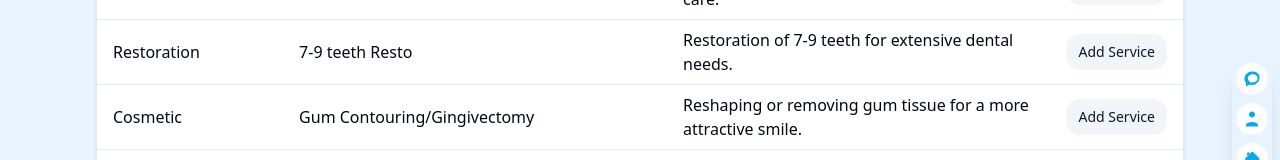
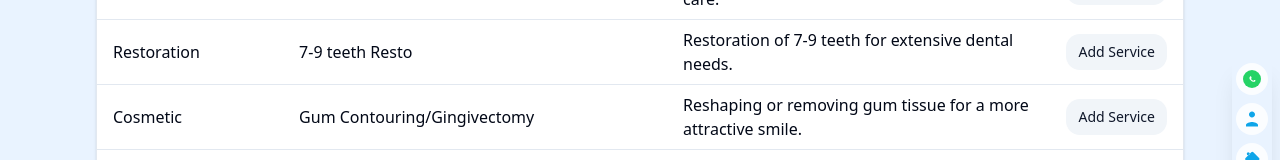
Before and after one commit to graciadentalcareclinic/graciadentalcare, a React (Vite) app: page /services in a window 1280 px wide. Shown: the part 569-729 px from the top of the page. Built offline with nearby package versions, Linux system fonts and the light colour scheme.

Commit message:
Flatoing Menu WhatsApp Revamped Icon

```diff
--- a/src/components/FloatingMenu.tsx
+++ b/src/components/FloatingMenu.tsx
@@ -33,10 +33,11 @@ const FloatingMenu: React.FC = () => {
   const BottomMenu = () => (
     <nav className="fixed bottom-0 left-0 right-0 z-50 flex justify-around items-center py-2 bg-white shadow-2xl border-t border-gray-200 md:hidden">
       <button className="flex flex-col items-center flex-1 focus:outline-none" onClick={handleWhatsAppClick}>
-        <svg className="floating-menu-icon" width="20" height="20" fill="none" viewBox="0 0 24 24">
-          <path fill="#0ea5e9" d="M12 2C6.48 2 2 6.48 2 12c0 2.01.75 3.85 2 5.28V22l4.09-2.18C9.46 19.93 10.71 20 12 20c5.52 0 10-4.48 10-10S17.52 2 12 2Zm-1.25 14.5c-2.5-1.09-4.25-3.09-4.25-5.5 0-3.04 2.96-5.5 6.5-5.5s6.5 2.46 6.5 5.5-2.96 5.5-6.5 5.5c-.41 0-.81-.03-1.2-.08l-2.3 1.22.25-2.14Z"/>
+        <svg className="floating-menu-icon" width="20" height="20" viewBox="0 0 32 32" fill="none">
+          <circle cx="16" cy="16" r="16" fill="#25D366"/>
+          <path d="M22.5 18.7c-.3-.2-1.7-.8-2-1-.3-.1-.5-.2-.7.1-.2.3-.8 1-.9 1.1-.2.2-.3.2-.6.1-.3-.2-1.2-.4-2.3-1.3-.8-.7-1.3-1.5-1.5-1.8-.2-.3 0-.4.1-.6.1-.1.2-.2.3-.3.1-.1.1-.2.2-.3.1-.1.1-.2.2-.3.1-.2.1-.3 0-.5-.1-.2-.7-1.7-.9-2.3-.2-.6-.4-.5-.6-.5h-.5c-.2 0-.5.1-.7.3-.2.2-1.1 1.1-1.1 2.7 0 1.6 1.2 3.1 1.4 3.3.2.2 2.3 3.6 5.7 3.6 1.6 0 2.7-.7 3.1-1.1.4-.4.7-1.1.8-1.5.1-.4.1-.7.1-.8 0-.1-.1-.2-.2-.3z" fill="#fff"/>
         </svg>
-        <span className="text-xs mt-1 font-semibold text-sky-500" style={{ fontFamily: 'inherit' }}>WhatsApp</span>
+        <span className="text-xs mt-1 font-semibold text-[#25D366]" style={{ fontFamily: 'inherit' }}>WhatsApp</span>
       </button>
       <button className="flex flex-col items-center flex-1 focus:outline-none" onClick={handleServicesClick}>
         <svg className="floating-menu-icon" width="20" height="20" fill="none" viewBox="0 0 24 24">
@@ -63,8 +64,9 @@ const FloatingMenu: React.FC = () => {
   const SideMenu = () => (
     <nav className="fixed bottom-2 right-2 z-50 flex flex-col items-center gap-2 px-1 py-2 rounded-xl shadow-xl bg-gradient-to-b from-navy-900 via-sky-400 to-purple-900 md:flex hidden" style={{ minHeight: 120, maxHeight: 200 }}>
       <button className="flex items-center justify-center p-1 rounded-lg bg-white/80 hover:bg-sky-100 transition focus:outline-none group" style={{ width: 32, height: 32 }} onClick={handleWhatsAppClick}>
-        <svg className="floating-menu-icon transition-transform duration-200 group-hover:scale-110" width="18" height="18" fill="none" viewBox="0 0 24 24">
-          <path fill="#0ea5e9" d="M12 2C6.48 2 2 6.48 2 12c0 2.01.75 3.85 2 5.28V22l4.09-2.18C9.46 19.93 10.71 20 12 20c5.52 0 10-4.48 10-10S17.52 2 12 2Zm-1.25 14.5c-2.5-1.09-4.25-3.09-4.25-5.5 0-3.04 2.96-5.5 6.5-5.5s6.5 2.46 6.5 5.5-2.96 5.5-6.5 5.5c-.41 0-.81-.03-1.2-.08l-2.3 1.22.25-2.14Z"/>
+        <svg className="floating-menu-icon transition-transform duration-200 group-hover:scale-110" width="18" height="18" viewBox="0 0 32 32" fill="none">
+          <circle cx="16" cy="16" r="16" fill="#25D366"/>
+          <path d="M22.5 18.7c-.3-.2-1.7-.8-2-1-.3-.1-.5-.2-.7.1-.2.3-.8 1-.9 1.1-.2.2-.3.2-.6.1-.3-.2-1.2-.4-2.3-1.3-.8-.7-1.3-1.5-1.5-1.8-.2-.3 0-.4.1-.6.1-.1.2-.2.3-.3.1-.1.1-.2.2-.3.1-.1.1-.2.2-.3.1-.2.1-.3 0-.5-.1-.2-.7-1.7-.9-2.3-.2-.6-.4-.5-.6-.5h-.5c-.2 0-.5.1-.7.3-.2.2-1.1 1.1-1.1 2.7 0 1.6 1.2 3.1 1.4 3.3.2.2 2.3 3.6 5.7 3.6 1.6 0 2.7-.7 3.1-1.1.4-.4.7-1.1.8-1.5.1-.4.1-.7.1-.8 0-.1-.1-.2-.2-.3z" fill="#fff"/>
         </svg>
       </button>
       <button className="flex items-center justify-center p-1 rounded-lg bg-white/80 hover:bg-sky-100 transition focus:outline-none group" style={{ width: 32, height: 32 }} onClick={handleServicesClick}>
```
